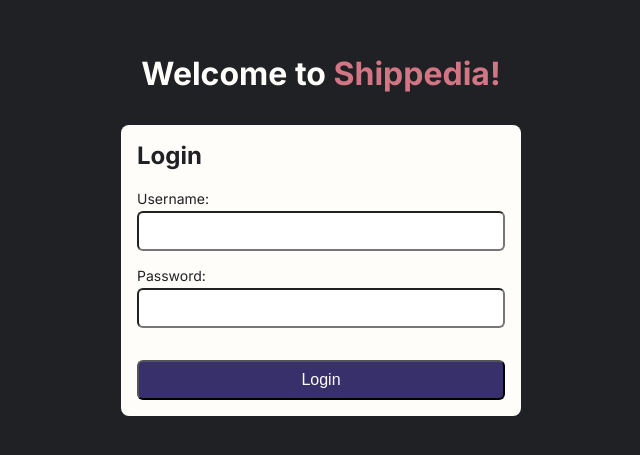
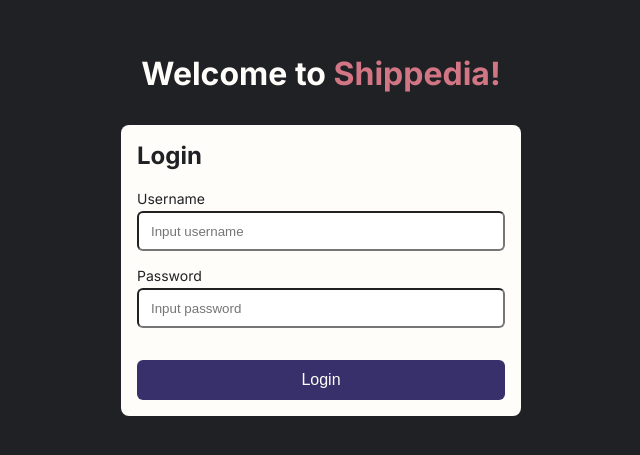
Before and after one commit to narendra087/shippedia-nn, a Next.js app: page / in a window 1280 px wide. Shown: the part 165-620 px from the top of the page, without its empty margins (319-959 px from the left). Built offline with nearby package versions, Linux system fonts and the light colour scheme.

Commit message:
[ADD] Reusable Input & Error Component

```diff
--- /dev/null
+++ b/app/components/form/Input/Input.module.scss
@@ -0,0 +1,12 @@
+@import '/app/styles/typography';
+
+.input-wrapper {
+  label {
+    @include formLabel;
+    display: block;
+    margin-bottom: .25rem;
+  }
+  input {
+    width: 100%;
+  }
+}
--- /dev/null
+++ b/app/components/form/Input/Input.tsx
@@ -0,0 +1,55 @@
+import React, { FormEvent, HTMLInputTypeAttribute } from 'react'
+import Error from '../error/Error'
+
+import styles from './Input.module.scss'
+
+interface ComponentProps {
+  id: string
+  value: string
+  placeholder: string
+  type: HTMLInputTypeAttribute
+  label?: string
+  name?: string
+  disabled?: boolean
+  readOnly?: boolean
+  onChange?: (e: FormEvent<HTMLInputElement>) => void
+  status?: 'error' | 'warning' | 'success'
+  errMsg?: string
+}
+
+const Input = ({
+  id,
+  value,
+  placeholder,
+  name,
+  label,
+  type = 'text',
+  disabled,
+  readOnly,
+  onChange,
+  status,
+  errMsg,
+  ...props
+}: ComponentProps) => {
+  return (
+    <div className={styles['input-wrapper']}>
+      {label ? <label htmlFor={id}>{label}</label> : null}
+      <input
+        id={id}
+        value={value}
+        placeholder={placeholder}
+        name={name}
+        type={type}
+        onChange={onChange}
+        readOnly={readOnly}
+        disabled={disabled}
+        {...props}
+      />
+      {errMsg && (
+        <Error msg={errMsg} />
+      )}
+    </div>
+  )
+}
+
+export default Input
--- /dev/null
+++ b/app/components/form/error/Error.module.scss
@@ -0,0 +1,8 @@
+@import '/app/styles/typography';
+@import '/app/styles/colors';
+
+.text-error {
+  @include formLabel;
+  color: $error-status;
+  margin: .25rem 0 0;
+}
--- /dev/null
+++ b/app/components/form/error/Error.tsx
@@ -0,0 +1,14 @@
+import React from 'react'
+import styles from './Error.module.scss'
+
+interface ComponentProps {
+  msg: string
+}
+
+const Error = ({msg}: ComponentProps) => {
+  return (
+    <p className={styles['text-error']}>{msg}</p>
+  )
+}
+
+export default Error
--- a/app/page.module.scss
+++ b/app/page.module.scss
@@ -28,7 +28,7 @@
     @include headingReg;
   }
 
-  form {
+  .form {
     margin-top: 1.25rem;
     display: flex;
     flex-direction: column;
@@ -37,15 +37,4 @@
       margin-top: 1rem;
     }
   }
-
-  .form-group {
-    label {
-      @include formLabel;
-      display: block;
-      margin-bottom: .25rem;
-    }
-    input {
-      width: 100%;
-    }
-  }
 }
--- a/app/page.tsx
+++ b/app/page.tsx
@@ -1,23 +1,47 @@
-import Image from 'next/image'
+'use client';
+
+import { useState } from 'react';
+import { useRouter } from 'next/navigation'
+
+import Input from './components/form/Input/Input';
+
 import styles from './page.module.scss'
 
 export default function Home() {
+  const router = useRouter()
+
+  const [username, setUsername] = useState('')
+  const [password, setPassword] = useState('')
+
+  const handleLogin = () => {
+    router.push('/dashboard')
+  }
+
   return (
+
     <main className={styles.main}>
       <h1>Welcome to <span>Shippedia!</span></h1>
       <div className={styles.card}>
         <p className={styles['card-title']}>Login</p>
-        <form>
-          <div className={styles['form-group']}>
-            <label htmlFor='username' >Username:</label>
-            <input id='username' name='username' type="text" />
-          </div>
-          <div className={styles['form-group']}>
-            <label htmlFor='password'>Password:</label>
-            <input id='password' name='password' type="password" />
-          </div>
-          <button className='primary'>Login</button>
-        </form>
+        <div className={styles.form}>
+          <Input
+            id='username'
+            label='Username'
+            placeholder='Input username'
+            type='text'
+            value={username}
+            onChange={(e) => setUsername(e.currentTarget.value)}
+          />
+          <Input
+            id='password'
+            label='Password'
+            placeholder='Input password'
+            type='password'
+            value={password}
+            onChange={(e) => setPassword(e.currentTarget.value)}
+          />
+          <button className='primary' onClick={handleLogin}>Login</button>
+        </div>
       </div>
     </main>
   )
--- a/app/styles/_colors.scss
+++ b/app/styles/_colors.scss
@@ -7,6 +7,8 @@
 
 $secondary-100: #D27685;
 
+$error-status: #ff3333;
+
 :export {
   foregroundColor: $foreground-color;
   textColor: $text-color;
--- a/app/styles/components/_button.scss
+++ b/app/styles/components/_button.scss
@@ -2,6 +2,7 @@
 
 %button {
   border-radius: .375rem;
+  border: none;
   padding: .25rem 1rem;
   min-height: 40px;
   font-size: 16px;
@@ -29,4 +30,7 @@
   &.primary {
     @include button($primary-100, $text-color);
   }
+  &.secondary {
+    @include button($secondary-100, $text-color);
+  }
 }
```
